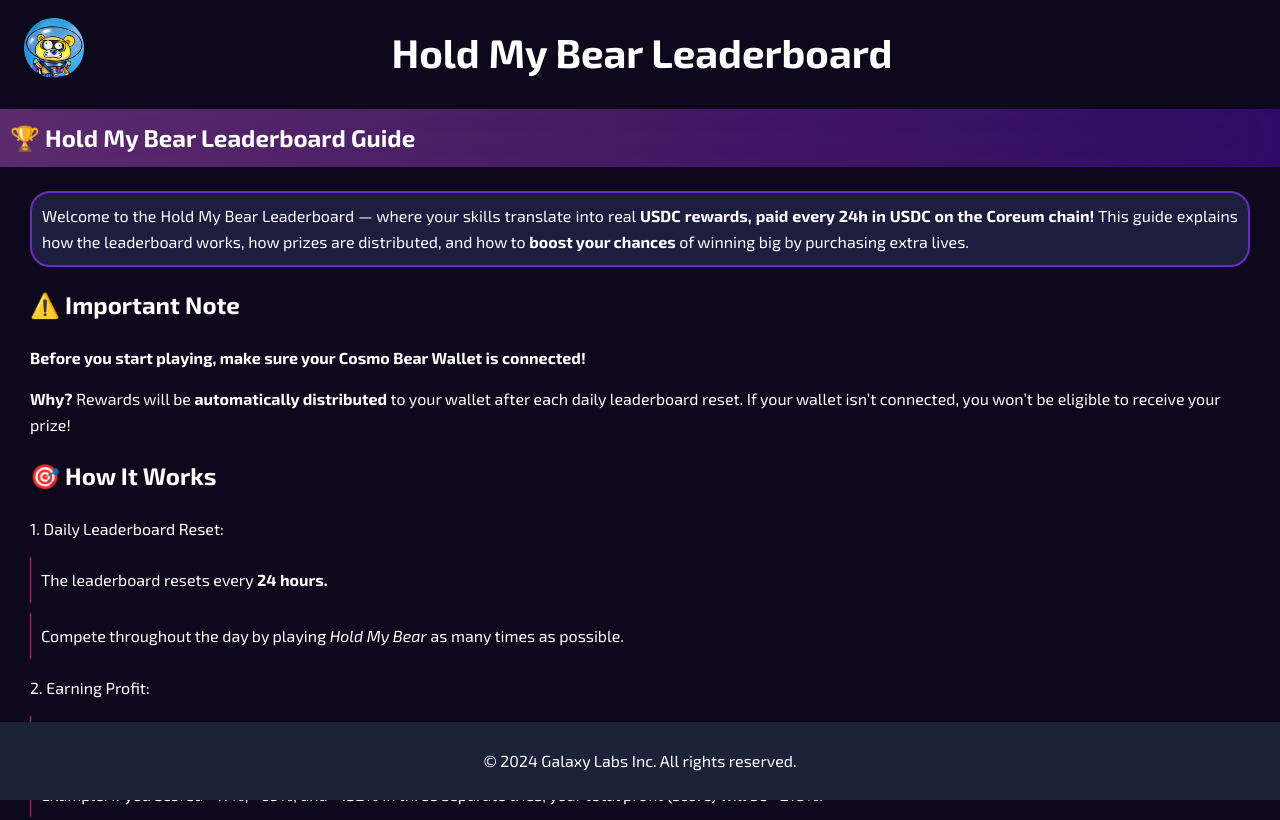
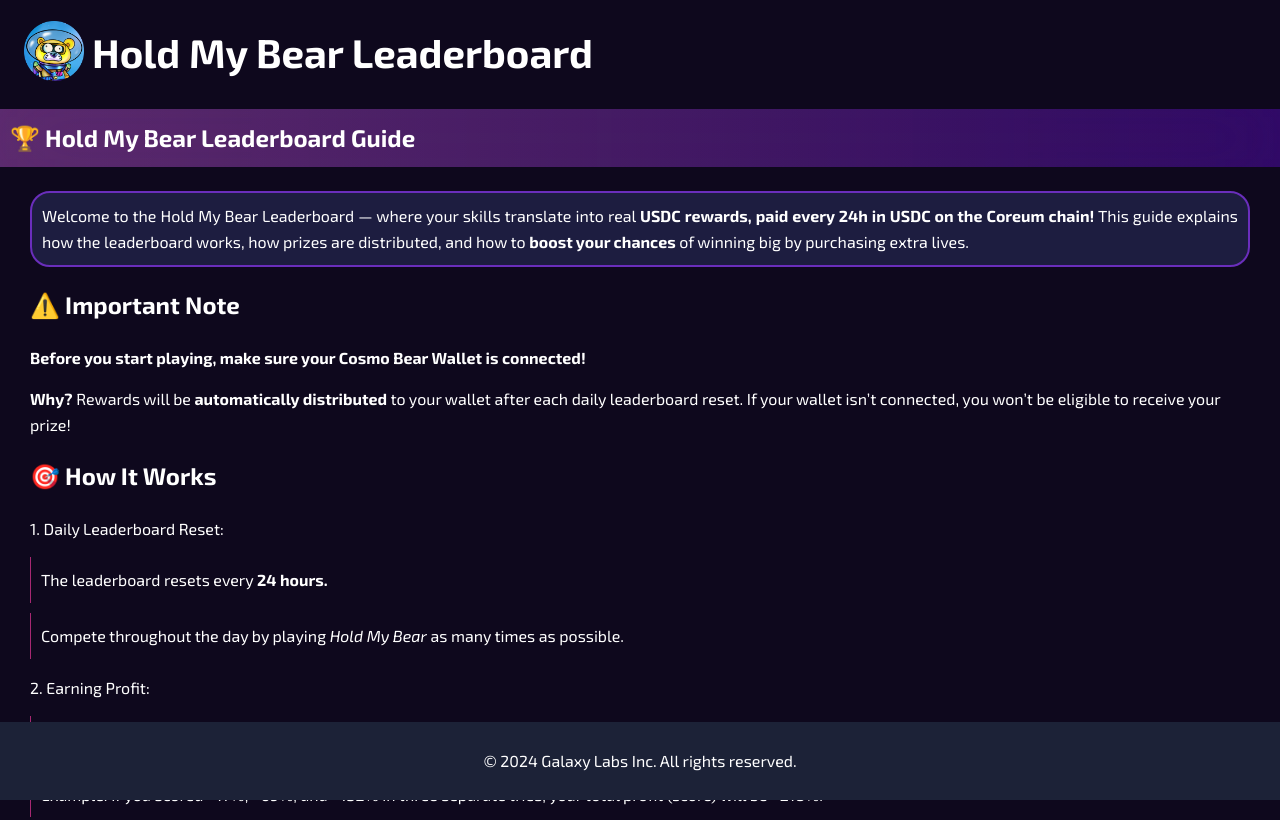
Before and after one commit to cosmo-bear/docs, a plain HTML site: page hmb-leaderboard.html in a window 1280 px wide. Shown: the top 820 px of the page. Drawn offline with Linux system fonts and the light colour scheme.

Commit message:
fix: update styles for hmb leaderboard title

```diff
--- a/hmb-leaderboard.html
+++ b/hmb-leaderboard.html
@@ -14,8 +14,10 @@
 
 <body>
     <header>
-        <img class="logo" src="./logo.png" alt="Cosmo Bear logo">
-        <h1>Hold My Bear Leaderboard</h1>
+        <div class="header-wrapper">
+            <img class="logo" src="./logo.png" alt="Cosmo Bear logo">
+            <h1>Hold My Bear Leaderboard</h1>
+        </div>
     </header>
     <main>
         <section class="title">
--- a/styles.css
+++ b/styles.css
@@ -27,7 +27,7 @@
     float:left;
     max-width: 60px;
     margin-left: 24px;
-    margin-top:-2px;
+    margin-top: -2px;
 }
 .bear {
     float:left;
@@ -155,3 +155,13 @@
     font-weight: bolder;
     color: #a72872;
 }
+.header-wrapper {
+    display: flex;
+    width: 100%;
+    align-items: center;
+    gap: 8px;
+}
+
+.header-wrapper > h1 {
+    margin-left: unset;
+}
```
